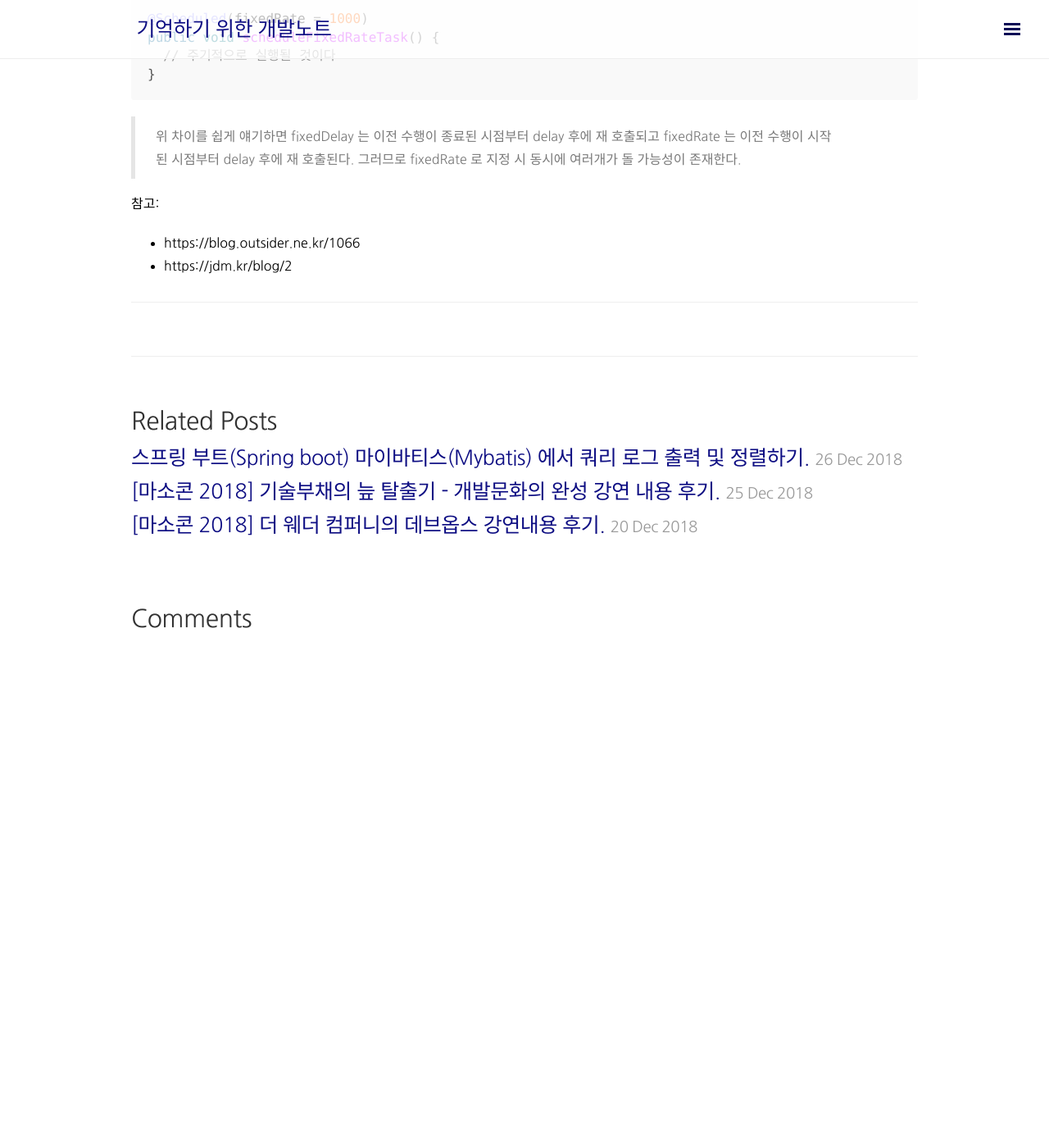
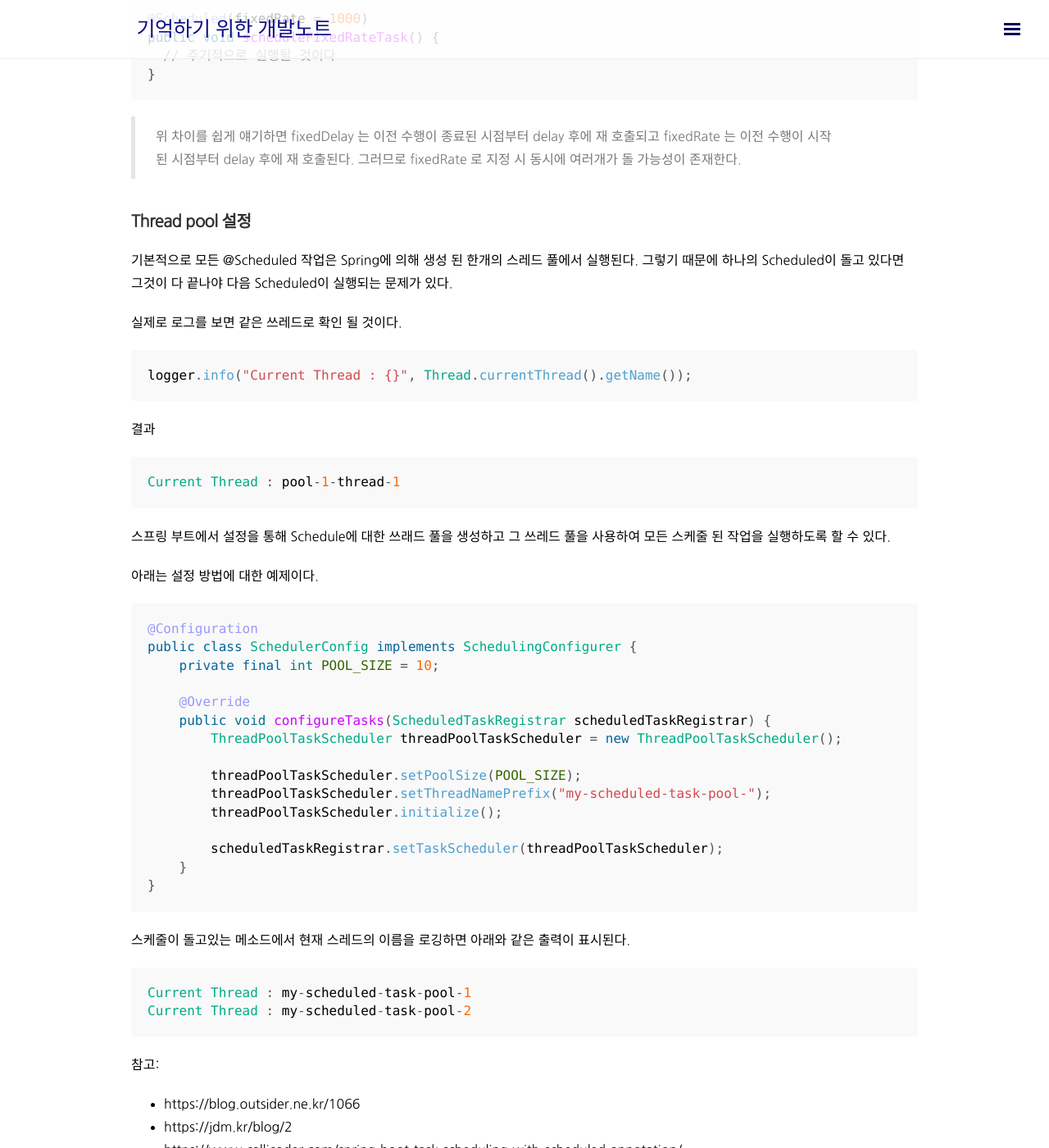
Before and after one commit to jmlim/jmlim.github.com, a Jekyll site: the page built from _posts/spring/2018-11-28-spring-boot-schedule.md, in a window 1280 px wide and 1400 px high, scrolled down 1856 px. Shown: the whole window at 82% size. Built offline with Jekyll 4.4.1, drawn with Linux system fonts in a browser that asks for light colours; nearby versions of some CDN libraries; comment, search, counter and statistics services are not loaded; before the commit the page ends 2640 px from its top, so only the background shows below that; some of the changed text lies outside the part shown.

Commit message:
스프링 스케줄러 포스팅 내용 추가.

````diff
--- a/_posts/spring/2018-11-28-spring-boot-schedule.md
+++ b/_posts/spring/2018-11-28-spring-boot-schedule.md
@@ -87,10 +87,54 @@ public void scheduleFixedRateTask() {
 
 > 위 차이를 쉽게 얘기하면 fixedDelay 는 이전 수행이 종료된 시점부터 delay 후에 재 호출되고 fixedRate 는 이전 수행이 시작된 시점부터 delay 후에 재 호출된다. 그러므로 fixedRate 로 지정 시 동시에 여러개가 돌 가능성이 존재한다.
 
+Thread pool 설정
+--
+기본적으로 모든 @Scheduled 작업은 Spring에 의해 생성 된 한개의 스레드 풀에서 실행된다.
+그렇기 때문에 하나의 Scheduled이 돌고 있다면 그것이 다 끝나야 다음 Scheduled이 실행되는 문제가 있다.
+
+실제로 로그를 보면 같은 쓰레드로 확인 될 것이다.
+```java
+logger.info("Current Thread : {}", Thread.currentThread().getName());
+```
+
+결과
+```java
+Current Thread : pool-1-thread-1
+```
+스프링 부트에서 설정을 통해 Schedule에 대한 쓰래드 풀을 생성하고 그 쓰레드 풀을 사용하여 모든 스케줄 된 작업을 실행하도록 할 수 있다.
+
+아래는 설정 방법에 대한 예제이다.
+
+```java
+@Configuration
+public class SchedulerConfig implements SchedulingConfigurer {
+    private final int POOL_SIZE = 10;
+
+    @Override
+    public void configureTasks(ScheduledTaskRegistrar scheduledTaskRegistrar) {
+        ThreadPoolTaskScheduler threadPoolTaskScheduler = new ThreadPoolTaskScheduler();
+
+        threadPoolTaskScheduler.setPoolSize(POOL_SIZE);
+        threadPoolTaskScheduler.setThreadNamePrefix("my-scheduled-task-pool-");
+        threadPoolTaskScheduler.initialize();
+
+        scheduledTaskRegistrar.setTaskScheduler(threadPoolTaskScheduler);
+    }
+}
+```
+
+스케줄이 돌고있는 메소드에서 현재 스레드의 이름을 로깅하면 아래와 같은 출력이 표시된다.
+
+```java
+Current Thread : my-scheduled-task-pool-1
+Current Thread : my-scheduled-task-pool-2
+```
+
 
 참고:
  - https://blog.outsider.ne.kr/1066
  - https://jdm.kr/blog/2
+ - https://www.callicoder.com/spring-boot-task-scheduling-with-scheduled-annotation/
 
 
 [jekyll-docs]: https://jekyllrb.com/docs/home
````
